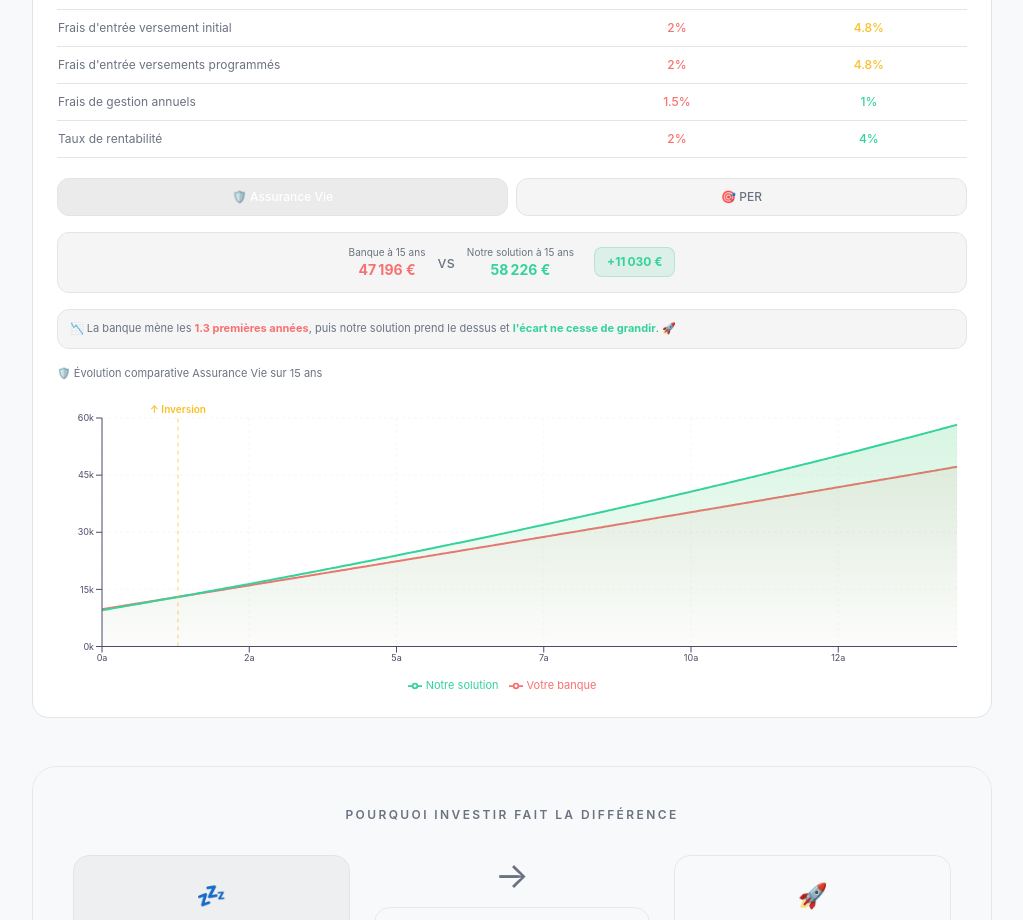
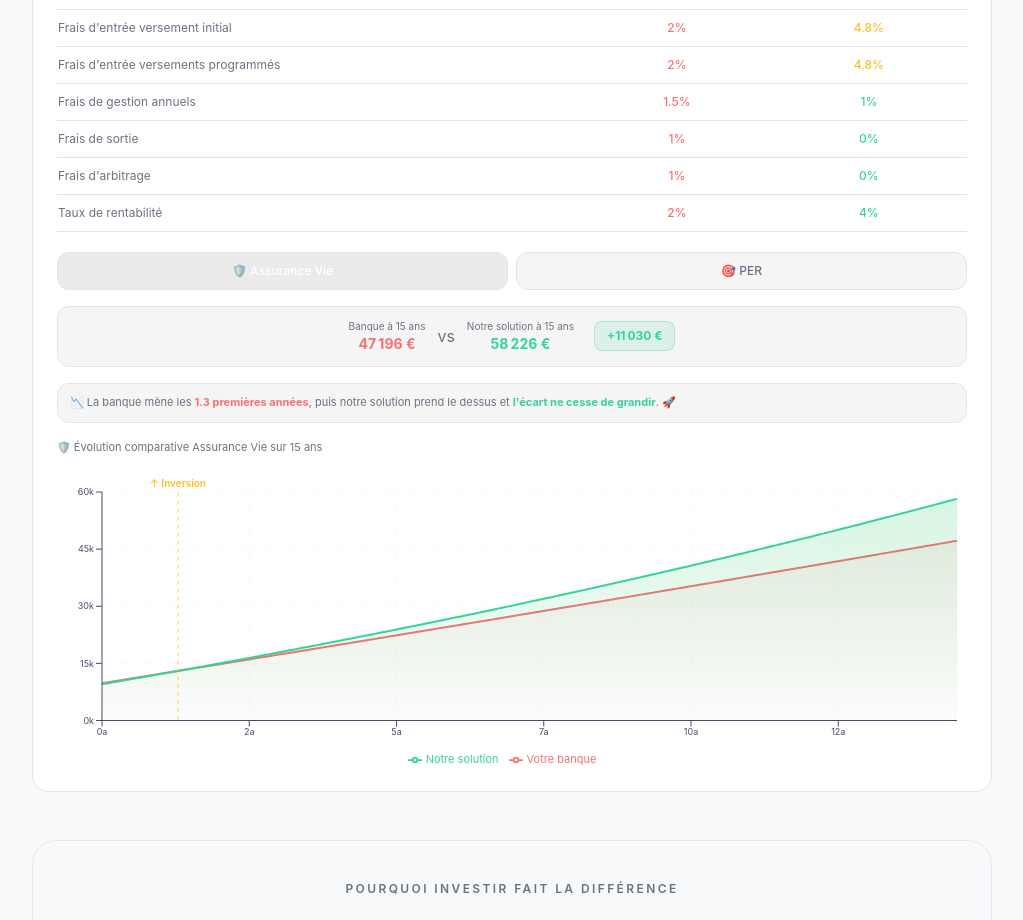
Before and after one commit to louminod/simulateur-patrimoine, a Next.js app: page / in a window 1280 px wide. Shown: the part 2080-3000 px from the top of the page, without its empty margins (128-1151 px from the left). Built offline with nearby package versions, Linux system fonts and the light colour scheme.

Commit message:
feat: add exit fees (1%/0%) and arbitrage fees (1%/0%) to comparison

```diff
--- a/src/components/FeeComparison.tsx
+++ b/src/components/FeeComparison.tsx
@@ -35,6 +35,8 @@ const fees: FeeRow[] = [
   { label: "Frais d'entrée versement initial", banker: `${BANK_ENTRY_FEES}%`, solution: `${SOLUTION_ENTRY_FEES}%`, verdict: "disadvantage" },
   { label: "Frais d'entrée versements programmés", banker: `${BANK_ENTRY_FEES}%`, solution: `${SOLUTION_ENTRY_FEES}%`, verdict: "disadvantage" },
   { label: "Frais de gestion annuels", banker: `${BANK_MGMT_FEES}%`, solution: `${SOLUTION_MGMT_FEES}%`, verdict: "advantage" },
+  { label: "Frais de sortie", banker: "1%", solution: "0%", verdict: "advantage" },
+  { label: "Frais d'arbitrage", banker: "1%", solution: "0%", verdict: "advantage" },
   { label: "Taux de rentabilité", banker: `${BANK_RATE}%`, solution: `${SOLUTION_RATE}%`, verdict: "advantage" },
 ];
 
```
